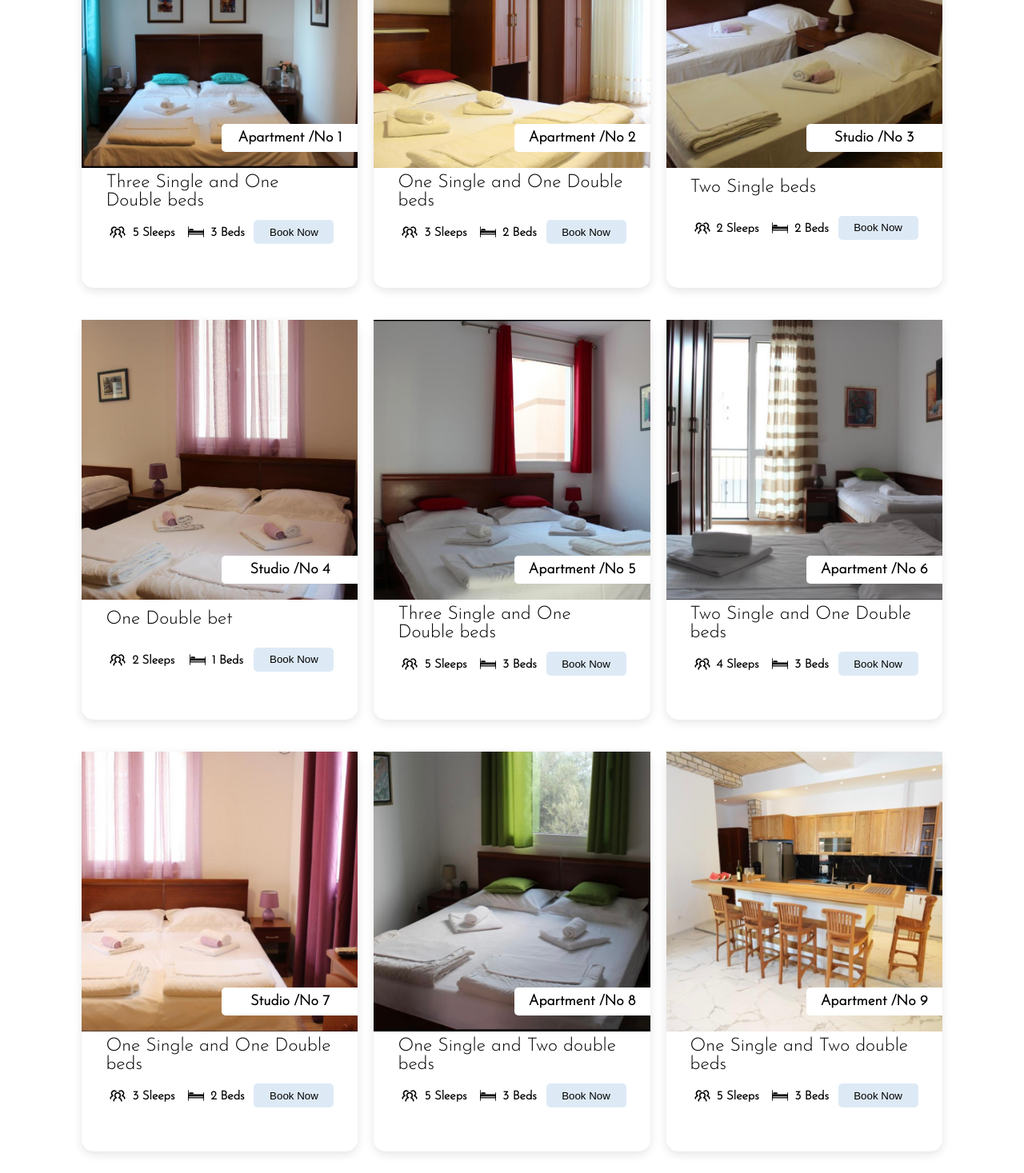
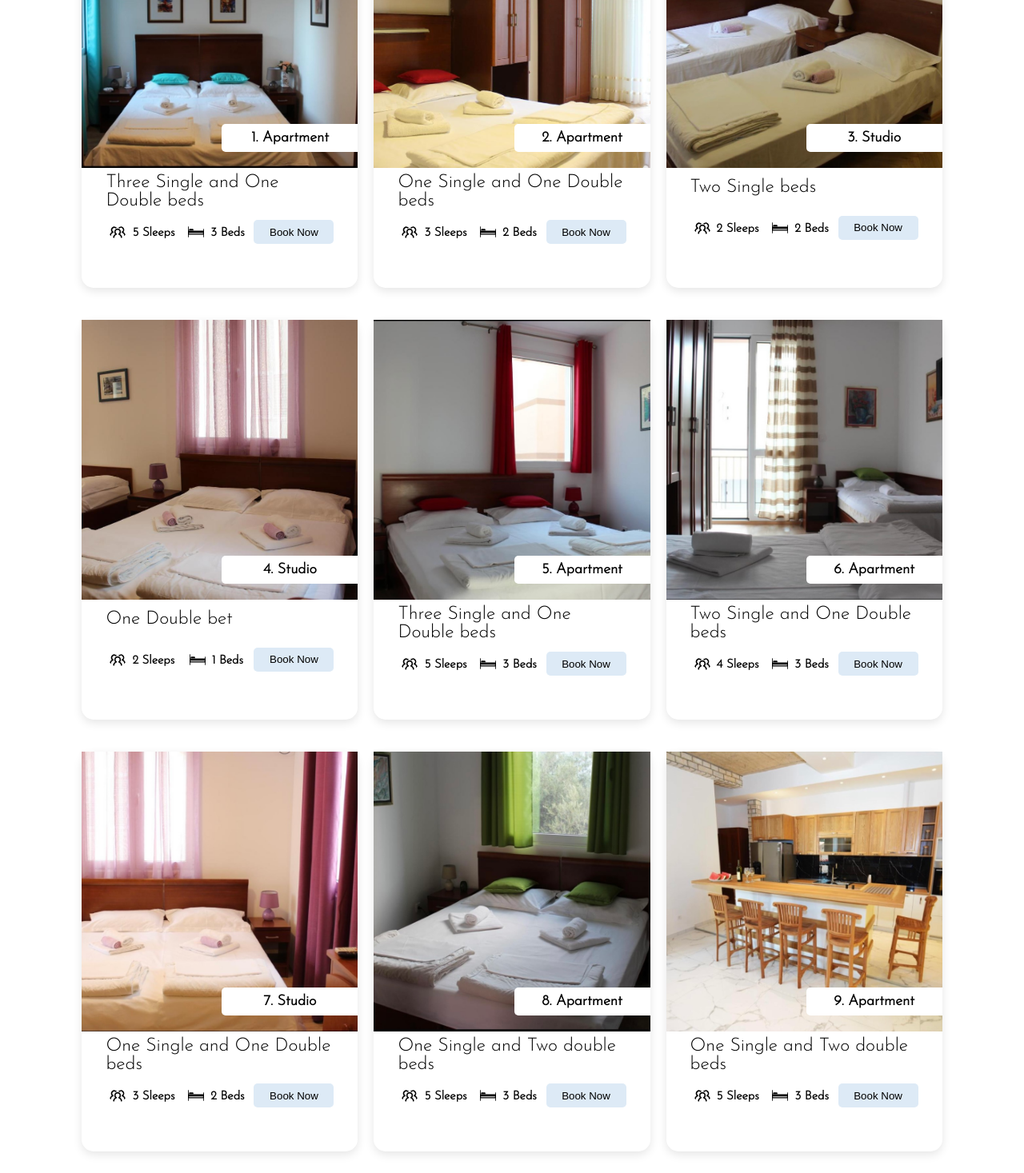
Before and after one commit to radomir-mijovic/balabusic_apartments, a Next.js app: page / in a window 1280 px wide. Shown: the part 1261-2728 px from the top of the page at 80% size. Built offline with nearby package versions, Linux system fonts and the light colour scheme; no server answers.

Commit message:
feat: reorder info for rooms

```diff
--- a/components/Apartments/rooms_info_hellper.js
+++ b/components/Apartments/rooms_info_hellper.js
@@ -7,7 +7,7 @@ export const rooms_info_hellper = [
         beds: 3,
         price: 44,
         alt: 'Balabusic room image',
-        type: "Apartment /No 1",
+        type: "1. Apartment",
     },
     {
         id: 2,
@@ -17,7 +17,7 @@ export const rooms_info_hellper = [
         beds: 2,
         price: 33,
         alt: 'Balabusic room image',
-        type: "Apartment /No 2",
+        type: "2. Apartment",
     },
     {
         id: 3,
@@ -27,7 +27,7 @@ export const rooms_info_hellper = [
         beds: 2,
         price: 22,
         alt: 'Balabusic room image',
-        type: "Studio /No 3",
+        type: "3. Studio",
     },
     {
         id: 4,
@@ -37,7 +37,7 @@ export const rooms_info_hellper = [
         beds: 1,
         price: 22,
         alt: 'Balabusic room image',
-        type: "Studio /No 4",
+        type: "4. Studio",
     },
     {
         id: 5,
@@ -47,7 +47,7 @@ export const rooms_info_hellper = [
         beds: 3,
         price: 33,
         alt: 'Balabusic room image',
-        type: "Apartment /No 5",
+        type: "5. Apartment",
     },
     {
         id: 6,
@@ -57,7 +57,7 @@ export const rooms_info_hellper = [
         beds: 3,
         price: 22,
         alt: 'Balabusic room image',
-        type: "Apartment /No 6",
+        type: "6. Apartment",
     },
     {
         id: 7,
@@ -67,7 +67,7 @@ export const rooms_info_hellper = [
         beds: 2,
         price: 23,
         alt: 'Balabusic room image',
-        type: "Studio /No 7",
+        type: "7. Studio",
     },
     {
         id: 8,
@@ -77,7 +77,7 @@ export const rooms_info_hellper = [
         beds: 3,
         price: 22,
         alt: 'Balabusic room image',
-        type: "Apartment /No 8",
+        type: "8. Apartment",
     },
     {
         id: 9,
@@ -87,6 +87,6 @@ export const rooms_info_hellper = [
         beds: 3,
         price: 33,
         alt: 'Balabusic room image',
-        type: "Apartment /No 9",
+        type: "9. Apartment",
     },
 ]
--- a/components/Header/Header.js
+++ b/components/Header/Header.js
@@ -23,7 +23,6 @@ const Header = () => {
                 className="header-image-box">
                 <Image
                     src={mainImg}
-                    width='500' height='500'
                     objectFit="cover"
                     layout='fill'
                     alt='cover-img'/>
```
Also changed, not shown: 1 other file (tests, documents, lock files or other folders).
